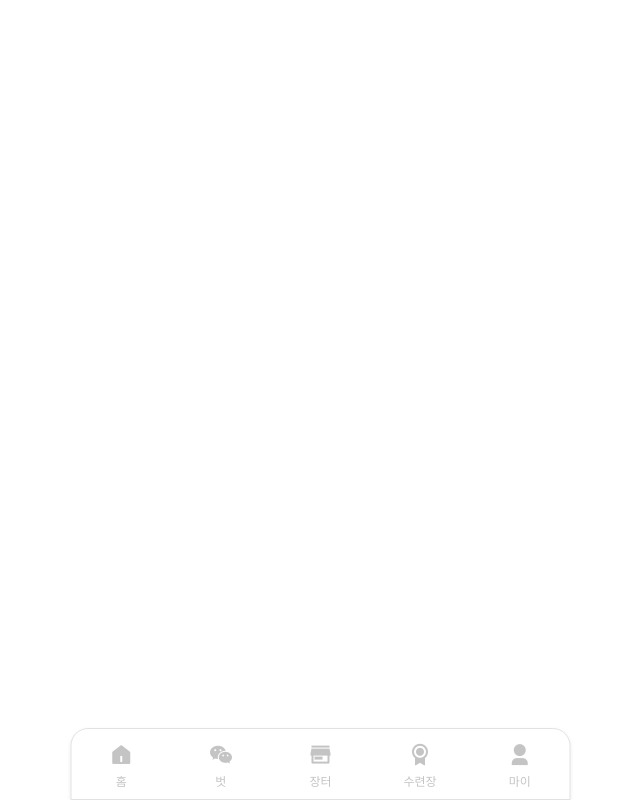
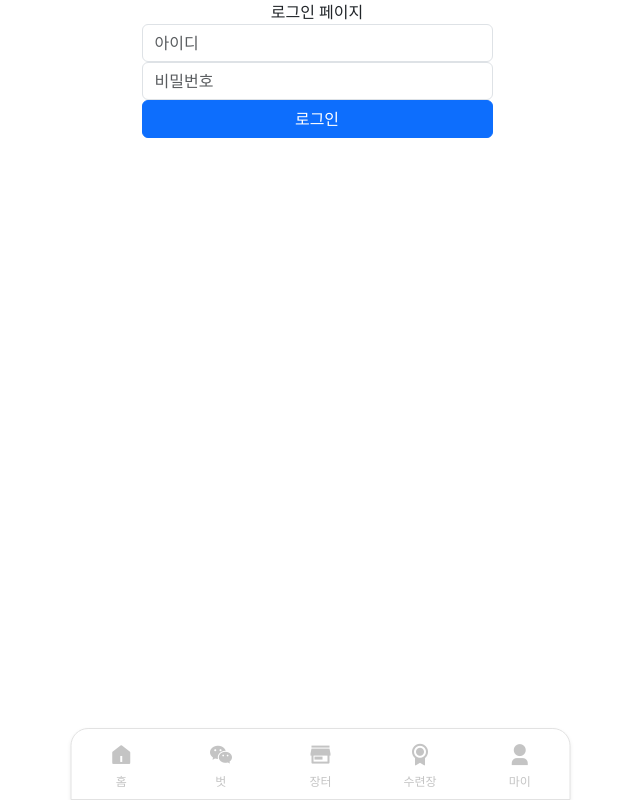
Before and after one commit to soi02/gymfrontend, a React (Vite) app: page /login in a window 1280 px wide. Before the commit this address had no page. Shown: the whole page, without its empty margins (323-963 px from the left). Built offline with nearby package versions, Linux system fonts and the light colour scheme.

Commit message:
로그인/회원가입 대충 틀

```diff
--- a/src/App.jsx
+++ b/src/App.jsx
@@ -1,6 +1,9 @@
-import { BrowserRouter, Route, Router, Routes } from 'react-router-dom'
+import { BrowserRouter, Link, Route, Router, Routes } from 'react-router-dom'
 import './App.css'
 import BottomNavigation from './global/BottomNavigation'
+import WelcomePage from './global/WelcomePage'
+import LoginPage from './global/LoginPage'
+import RegisterPage from './global/RegisterPage'
 
 function App() {
 
@@ -10,7 +13,11 @@ function App() {
       <BrowserRouter>
        <div style={{ paddingBottom: '60px', maxWidth: '375px', margin: '0 auto' }}>
             <Routes>
-
+              <Route>
+                <Route path='/welcome' element={<WelcomePage />} />
+                <Route path='/register' element={<RegisterPage/>}/>
+                <Route path='/login' element={<LoginPage/>}/>
+              </Route>
             </Routes>
           </div>
 
--- /dev/null
+++ b/src/global/LoginPage.jsx
@@ -0,0 +1,30 @@
+
+export default function LoginPage() {
+    return (
+        <>
+            <div className='container-fluid'>
+                <div className="row">
+                    <div className="col text-center">로그인 페이지</div>
+                </div>
+                <div className="row">
+                    <div className="col">
+                        {/* <input name="accountName" onChange={handleChange} value={formData.accountName} type="text" className='form-control' placeholder='아이디' /> */}
+                        <input name="accountName" type="text" className='form-control' placeholder='아이디' />
+                    </div>
+                </div>
+                <div className="row">
+                    <div className="col">
+                        {/* <input name="password" onChange={handleChange} value={formData.password} type="password" className='form-control' placeholder='비밀번호' /> */}
+                        <input name="password" type="password" className='form-control' placeholder='비밀번호' />
+                    </div>
+                </div>
+                <div className="row">
+                    <div className="col d-grid">
+                        {/* <button onClick={handleLogin} className='btn btn-primary'>로그인</button> */}
+                        <button  className='btn btn-primary'>로그인</button>
+                    </div>
+                </div>
+            </div>
+        </>
+    )
+}
--- /dev/null
+++ b/src/global/RegisterPage.jsx
@@ -0,0 +1,8 @@
+
+export default function RegisterPage(){
+    return(
+        <>
+        회원가입
+        </>
+    )
+}
--- /dev/null
+++ b/src/global/WelcomePage.jsx
@@ -0,0 +1,11 @@
+import { Link } from "react-router-dom";
+
+export default function WelcomePage(){
+    return(
+        <>
+            어서오세요<br/>
+            <Link to="/login" className='btn btn-secondary'>회원가입</Link>
+            <Link to="/login" className='btn btn-secondary'>로그인</Link>
+        </>
+    )
+}
```
